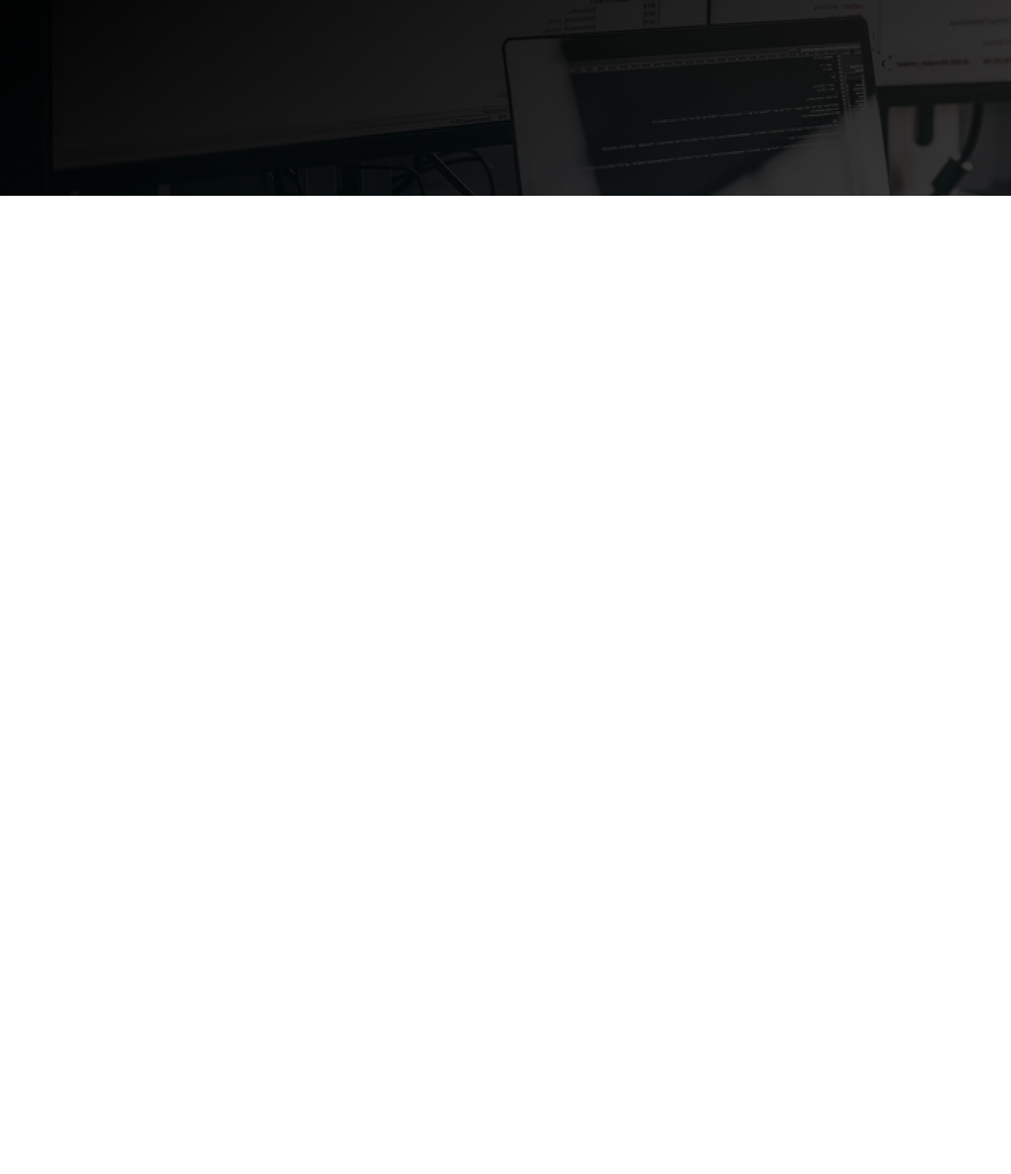
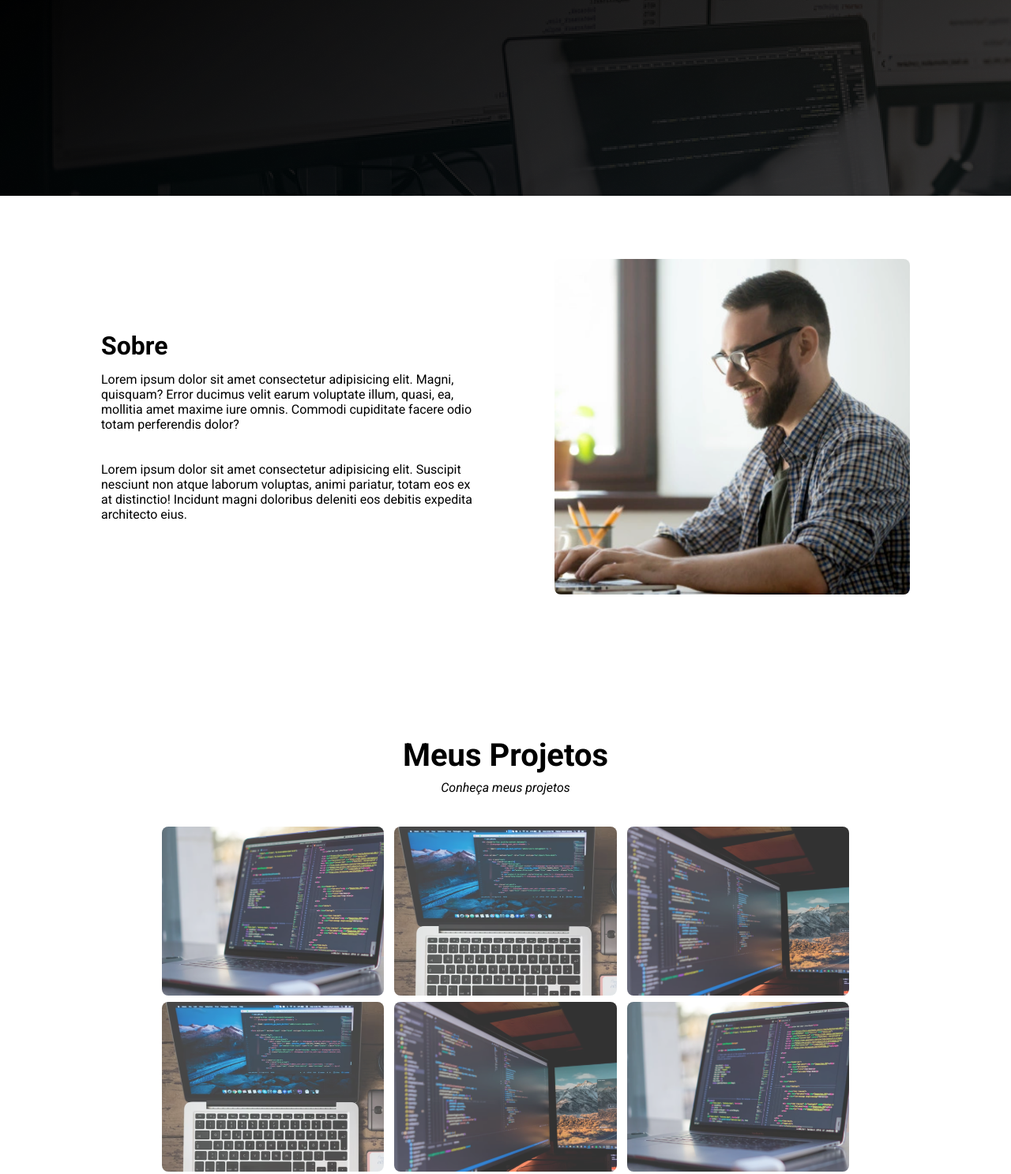
Before and after one commit to leonardo-da-hora/meu-portfolio, a plain HTML site: page index.html in a window 1280 px wide. Shown: the part 552-2039 px from the top of the page at 79% size. Before the commit the page ends 800 px from the top, so only its background shows below. Drawn offline with Linux system fonts and the light colour scheme.

Commit message:
mais atualizações

```diff
--- a/css/style.css
+++ b/css/style.css
@@ -39,6 +39,7 @@ body {
 }
 /*FIM NAVBAR*/
 
+/*INICÍO MAIN*/
 .main {
     width: 100%;
     background-color: #494949;
@@ -76,3 +77,75 @@ body {
     transition: 0.09s;
 
 }
+
+/*FIM MAIN*/
+
+
+/*INÍCIO SOBRE*/
+
+.sobre {
+    background-color: #fff;
+    width: 100%;
+    padding: 80px 10%;
+    display: flex;
+    align-items: center;
+    justify-content: space-between;
+}
+
+.sobre div {
+    max-width: 50%;
+    padding-right: 40px;
+}
+
+.sobre img {
+    max-width: 450px;
+    border-radius: 8px;
+}
+
+.sobre div h2 {
+    font-size: 32px;
+    margin-bottom: 14px;
+}
+
+/* FIM SOBRE */
+
+/* INICIO MEUS PROJETOS */
+.projetos {
+    width: 100%;
+    display: flex;
+    flex-direction: column;
+    align-items: center;
+    padding: 80px 0;
+}
+
+.lista-projetos {
+    width: 100%;
+    margin-bottom: 8px;
+    display: flex;
+    justify-content: center;
+    align-items: center;
+}
+
+.projetos img {
+    width: 22%;
+    margin-right: 0.5%;
+    margin-left: 0.5%;
+    border-radius: 8px;
+    opacity: 0.8;
+    transition: 0.9s;
+}
+
+.projetos img:hover {
+    opacity: 1;
+}
+
+.projetos h2 {
+    font-size: 40px;
+    margin-top: 20px;
+    margin-bottom: 8px;
+}
+
+.projetos p{
+    margin-bottom: 40px;
+    font-style: italic;
+}
--- a/index.html
+++ b/index.html
@@ -17,6 +17,7 @@
     </nav>
     <!--FIM DA NAVBAR-->
 
+    <!--INÍCIO DA MAIN-->
     <section class="main">
         <div>
             <h1>Olá <br> Seja Bem Vindo!</h1>
@@ -24,5 +25,41 @@
             <a href="#"><button class="call-to-action">Veja meus projetos ❤️</button></a>
         </div>
     </section>
+    <!--FIM DA MAIN-->
+
+    <!--INICIO DO SOBRE-->
+    <section class="sobre">
+        <div>
+            <h2>Sobre</h2>
+            <p>Lorem ipsum dolor sit amet consectetur adipisicing elit. Magni, quisquam? Error ducimus velit
+                earum voluptate illum, quasi, ea, mollitia amet maxime iure omnis.
+                Commodi cupiditate facere odio totam perferendis dolor?
+            </p>
+            <br><br>
+            <p>Lorem ipsum dolor sit amet consectetur adipisicing elit. Suscipit nesciunt non atque laborum voluptas,
+                animi pariatur, totam eos ex at distinctio!
+                Incidunt magni doloribus deleniti eos debitis expedita architecto eius.
+            </p>
+        </div>
+        <img src="img/foto-pc.png" alt="eu programando">
+    </section>
+    <!--FIM DO SOBRE-->
+
+    <!-- INÍCIO PROJETOS -->
+     <section class="projetos">
+        <h2>Meus Projetos</h2>
+        <p>Conheça meus projetos</p>
+        <div class="lista-projetos">
+            <img src="img/projeto1.png" alt="projeto 1">
+            <img src="img/projeto2.png" alt="projeto 2">
+            <img src="img/projeto3.png" alt="projeto 3">
+        </div>
+        <div class="lista-projetos">
+            <img src="img/projeto2.png" alt="projeto 1">
+            <img src="img/projeto3.png" alt="projeto 2">
+            <img src="img/projeto1.png" alt="projeto 3">
+        </div>
+     </section>
+    <!-- FIM PROJETOS -->
 </body>
 </html>
```
